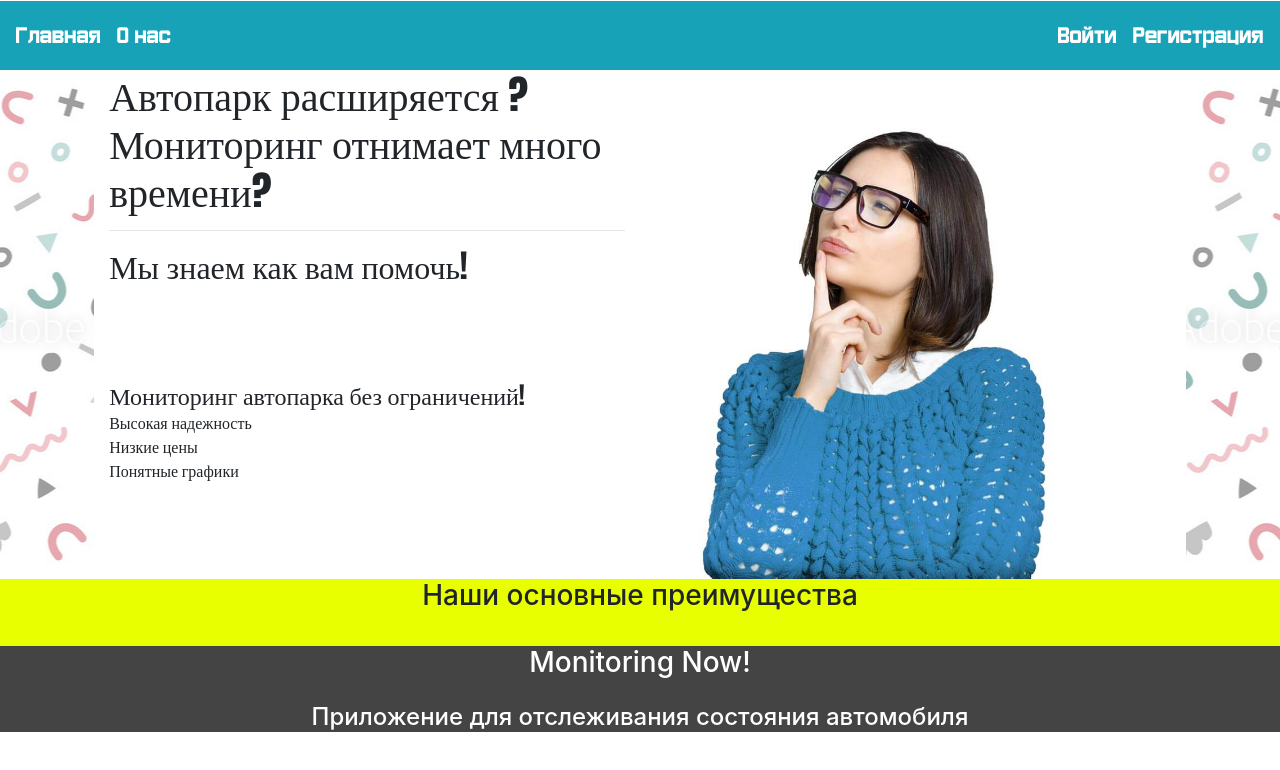
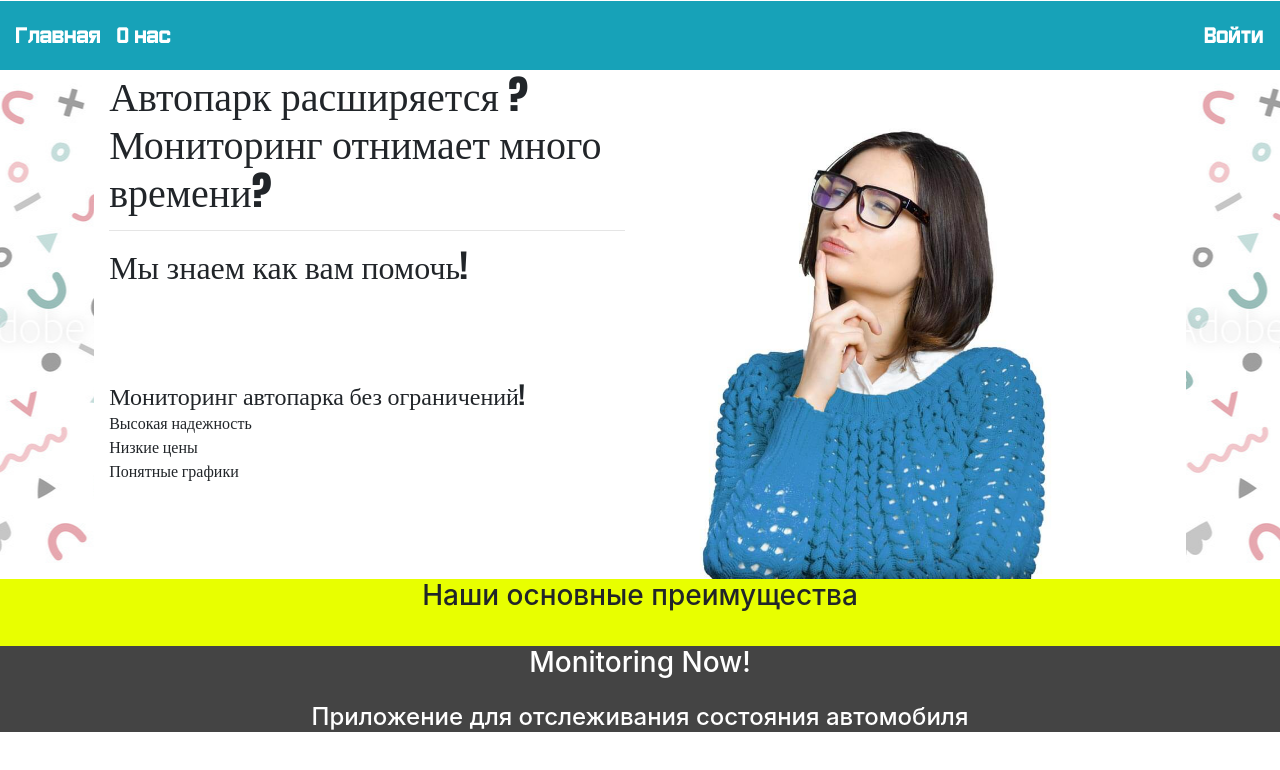
Before and after one commit to KrasnovDenis/TrackTruck-UI, a React (Create React App) app: page / in a window 1280 px wide. Shown: the top 770 px of the page. Built offline with nearby package versions, Linux system fonts and the light colour scheme.

Commit message:
added: Dynamic navbar

```diff
--- a/src/App.js
+++ b/src/App.js
@@ -20,11 +20,10 @@ import Park from "./parks/Park";
 import Navbar from "./common/Navbar";
 
 function App() {
-    setUpMenu();
 
     return (
         <BrowserRouter>
-            <Navbar items={sessionStorage.getItem('menu-items')}/>
+            <Navbar/>
             <Switch>
                 <Route path={'/'} exact component={Home}/>
                 <Route path={'/about'} exact component={About}/>
@@ -44,18 +43,32 @@ function App() {
                 <Route path={'/customer/feedback'} exact component={Feedback}/>
                 <Route path={'/customer/parks'} exact component={Parks}/>
                 <Route path={'/customer/parks/:id'} exact component={Park}/>
-                   <Route component={NotFound} />
+                <Route component={NotFound}/>
             </Switch>
         </BrowserRouter>
     );
 }
 
-function setUpMenu() {
-    const items = new Map();
-    items.set('/', 'Главная');
-    items.set('/about', 'О нас');
+export var menuItems = {
+    leftItems:
+        [{
+            link: '/',
+            name: 'Главная'
+        },
+        {
+            link: '/about',
+            name: 'О нас'
+        }],
+    rightItems: {
+        Login: {
+            link: '/login',
+            name: 'Войти'
+        },
+        Logout: {
+            link: '/logout',
+            name: 'Выйти'
+        }
+    }
+}
 
-    sessionStorage.setItem('menu-items', JSON.stringify(Array.from(items.entries())));
-
-}
 export default App;
--- a/src/common/Navbar.js
+++ b/src/common/Navbar.js
@@ -1,28 +1,37 @@
 import React, {Component} from 'react';
 import {Link} from "react-router-dom";
 import '../style/components/Navbar.css';
+import {menuItems} from "../App";
 
 class Navbar extends Component {
 
     render() {
 
-        const items = new Map(JSON.parse(this.props.items));
-        let htmlItems = [];
-
-        for (const [key, value] of items.entries()) {
-            htmlItems.push(<li className='nav-item'>
-                <Link className='nav-link' to={key}>{value}</Link>
-            </li>);
-        }
+        const isAuthenticated = localStorage.getItem("Authorization") || false;
         return (
             <nav className="navbar navbar-dark navbar-expand-lg bg-info clearfix" style={{padding: '.5rem'}}>
                 <div className="collapse navbar-collapse" id="navbarSupportedContent">
                     <ul className="navbar-nav mr-auto align-self-end">
-                        {htmlItems}
+                        {
+                            menuItems.leftItems.map(item => <li className='nav-item'>
+                                <Link className='nav-link' to={item.link}>{item.name}</Link>
+                            </li>)
+                        }
                     </ul>
                     <ul className="navbar-nav align-self-start">
-                        <Link className='nav-link' to={'/login'}>Войти</Link>
-                        <Link className='nav-link' to={'/login'}>Регистрация</Link>
+                        {
+                            !isAuthenticated ?
+                            (<li className='nav-item'>
+                                <Link className='nav-link'
+                                      to={menuItems.rightItems.Login.link}>
+                                    {menuItems.rightItems.Login.name}</Link>
+                            </li>)
+                            : (<li className='nav-item'>
+                                <Link className='nav-link'
+                                      to={menuItems.rightItems.Logout.link}>
+                                    {menuItems.rightItems.Logout.name}</Link>
+                            </li>)
+                        }
                     </ul>
                 </div>
             </nav>
--- a/src/parks/Park.js
+++ b/src/parks/Park.js
@@ -4,8 +4,6 @@ import {SideBar} from "../common/SideBar";
 import {setUpSideBar} from "../user/PrivateArea";
 import ParkRepo from "../repository/ParkRepo";
 
-
-//страница прям конкретного парка с машинами
 class Park extends Component {
     constructor(props) {
         super(props);
```
Lines whose indentation alone changed are shown as unchanged.
